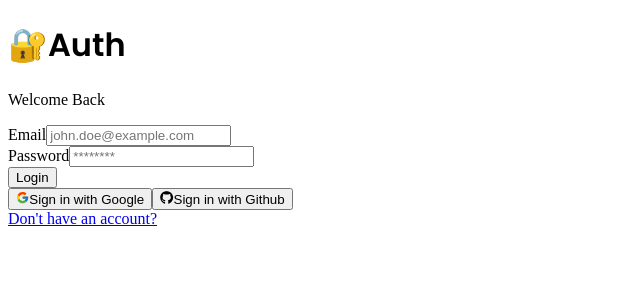
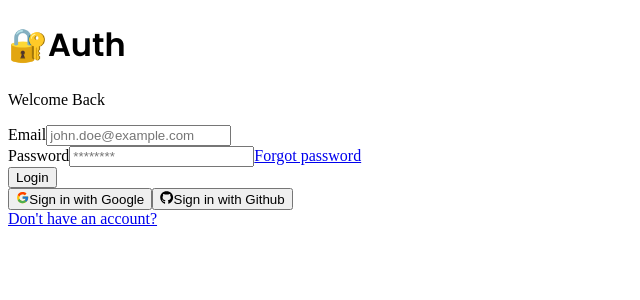
Before and after one commit to lapinRagnar/next-auth-advanced-2024, a Next.js app: page /auth/login in a window 1280 px wide. Shown: the top 300 px of the page, without its empty margins (0-640 px from the left). Built offline with nearby package versions, Linux system fonts and the light colour scheme; no server answers.

Commit message:
reset password email - debut

```diff
--- a/components/auth/LoginForm.tsx
+++ b/components/auth/LoginForm.tsx
@@ -2,6 +2,7 @@
 
 import * as z from 'zod'
 
+import Link from 'next/link'
 import { useState, useTransition } from 'react'
 
 import { useSearchParams } from 'next/navigation'
@@ -106,6 +107,18 @@ export const LoginForm = () => {
                       disabled={isPending}
                     />
                   </FormControl>
+
+                  <Button
+                    size={'sm'}
+                    variant={'link'}
+                    asChild
+                    className='px-0 font-normal'
+                  >
+                    <Link href={"/auth/reset"}>
+                      Forgot password
+                    </Link>
+                  </Button>
+
                   <FormMessage />
                 </FormItem>
 
--- a/routes.ts
+++ b/routes.ts
@@ -21,6 +21,7 @@ export const authRoutes = [
   "/auth/login",
   "/auth/register",
   "/auth/error",
+  "/auth/reset"
 ]
 
 
```
Also changed, not shown: app/auth/reset/page.tsx (added, +8 -0 lines).
